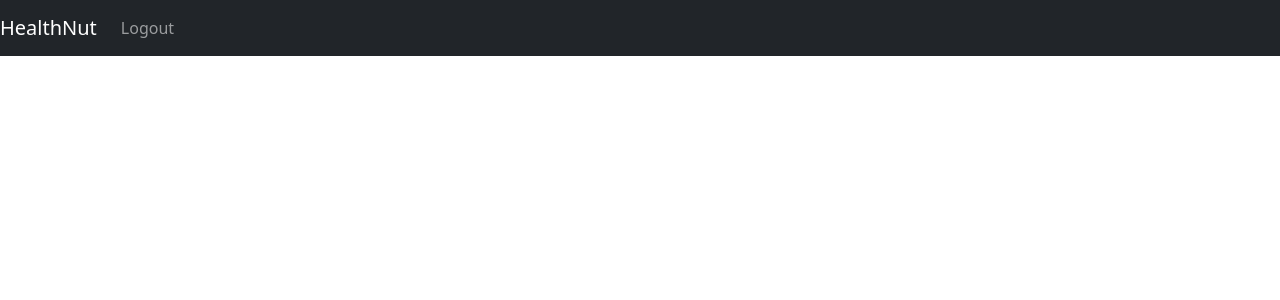
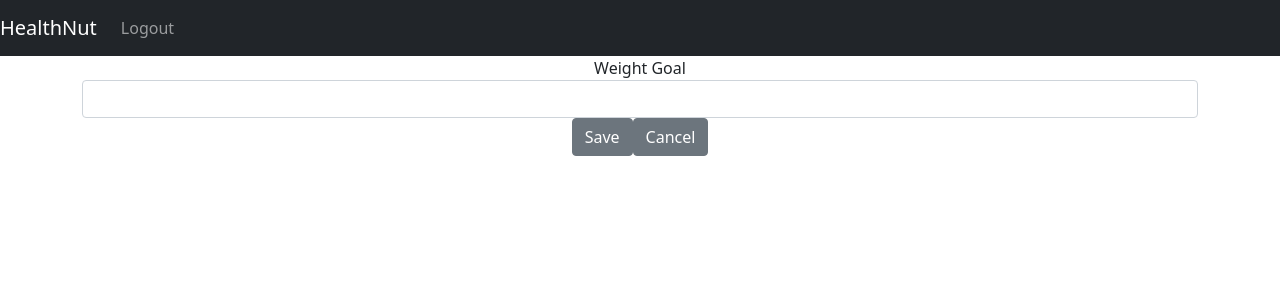
Before and after one commit to bvinson23/HealthNut, a React (Create React App) app in the folder HealthNut/HealthNut/client/: page /goals/edit/1 in a window 1280 px wide. Shown: the top 300 px of the page. Built offline with nearby package versions, Linux system fonts and the light colour scheme; no server answers; sample sign-in values are in the browser's storage.

Commit message:
goals can be updated

```diff
--- a/HealthNut/HealthNut/client/src/components/ApplicationViews.js
+++ b/HealthNut/HealthNut/client/src/components/ApplicationViews.js
@@ -5,9 +5,7 @@ import Register from "./Register";
 import MealList from "./meals/MealList";
 import NoteList from "./notes/NoteList";
 import WorkoutList from "./workouts/WorkoutList";
-import GoalList from "./goals/GoalList"
-import AddNewGoal from "./goals/GoalForm";
-// import EditExistingGoal from "./goals/GoalEditForm";
+import UpdateGoal from "./goals/GoalUpdateForm";
 import Dashboard from "./dashboards/Dashboard";
 import DashboardMealForm from "./dashboards/DashboardMealForm";
 import DashboardMealEdit from "./dashboards/DashboardMealEditForm";
@@ -69,17 +67,9 @@ const ApplicationViews = ({ isLoggedIn }) => {
                     {isLoggedIn ? <DashboardWorkoutEdit /> : <Redirect to="/login" />}
                 </Route>
 
-                <Route path="/goals" exact>
-                    {isLoggedIn ? <GoalList /> : <Redirect to="/login" />}
+                <Route path="/goals/edit/:id">
+                    {isLoggedIn ? <UpdateGoal /> : <Redirect to="/login" />}
                 </Route>
-
-                <Route path="/goals/add">
-                    {isLoggedIn ? <AddNewGoal /> : <Redirect to="/login" />}
-                </Route>
-
-                {/* <Route path="/goals/edit/:id">
-                    {isLoggedIn ? <EditExistingGoal /> : <Redirect to="/login" />}
-                </Route> */}
 
                 <Route path="/weight/add">
                     {isLoggedIn ? <DashboardWeighIn /> : <Redirect to="/login" />}
--- a/HealthNut/HealthNut/client/src/components/bigButtons/BigButtonsCard.js
+++ b/HealthNut/HealthNut/client/src/components/bigButtons/BigButtonsCard.js
@@ -1,5 +1,5 @@
 import React from "react";
-import { Card, CardBody, Button, Jumbotron, Col } from "reactstrap";
+import { Button, Jumbotron, Col } from "reactstrap";
 import { useHistory } from "react-router-dom";
 
 const BigButtons = () => {
--- a/HealthNut/HealthNut/client/src/components/goals/GoalCard.js
+++ b/HealthNut/HealthNut/client/src/components/goals/GoalCard.js
@@ -1,5 +1,5 @@
 import React from "react";
-import { Card, CardBody, Button } from "reactstrap";
+import { Card, CardBody, Button, Row } from "reactstrap";
 import { useHistory } from "react-router-dom";
 
 const Goal = ({ user, weight }) => {
@@ -9,9 +9,9 @@ const Goal = ({ user, weight }) => {
         <Card>
             <CardBody>
                 <div className="GoalList">
-                    <label style={{width: "10em" }}>Weight Goal: {user.goalWeight}</label>
-                    <label style={{width: "10em" }}>Current Weight: {weight?.currentWeight}</label>
-                    {/* <Button onClick={() => history.push(`/goals/edit/${user.id}`)} style={{width: "5em", marginLeft: ".5rem"}}>Update Goal</Button> */}
+                    <Row>Weight Goal: {user.goalWeight}</Row>
+                    <Row>Current Weight: {weight?.currentWeight}</Row>
+                    <Button onClick={() => history.push(`/goals/edit/${user.id}`)} style={{width: "5em", marginLeft: ".5rem"}}>Update Goal</Button>
                     <Button onClick={() => history.push("/weight/add")} style={{width: "5em", marginLeft: ".5rem"}}>Weigh In</Button>
                 </div>
             </CardBody>
--- a/HealthNut/HealthNut/client/src/components/goals/GoalList.js
+++ b/HealthNut/HealthNut/client/src/components/goals/GoalList.js
@@ -17,9 +17,7 @@ const GoalList = () => {
     };
 
     const getWeight = () => {
-        getRecentWeight().then(
-            weight.length === 0 ? setWeight(0) :
-        weight => setWeight(weight));
+        getRecentWeight().then(weight => setWeight(weight));
     };
 
     useEffect(() => {
--- a/HealthNut/HealthNut/client/src/components/goals/GoalForm.js
+++ b/HealthNut/HealthNut/client/src/components/goals/GoalUpdateForm.js
@@ -1,33 +1,38 @@
-import React, { useState } from "react";
+import React, { useEffect, useState } from "react";
 import { useHistory } from "react-router-dom";
-import { addGoal } from "../../modules/goalManager";
+import { getCurrentUser, updateCurrentUser } from "../../modules/authManager";
 import { Form, FormGroup, Button, Container } from "reactstrap";
 
-const AddNewGoal = () => {
-    const [goal, setGoal] = useState({
-        weight: 0,
-        targetDate: ""
-    });
+const UpdateGoal = () => {
+    const [user, setUser] = useState({});
 
     const history = useHistory();
 
+    const getUser = () => {
+        getCurrentUser().then(user => setUser(user));
+    };
+
     const handleInputChange = (evt) => {
-        const newGoal = { ...goal }
+        const editedUser = { ...user }
         let selectedValue = evt.target.value
-        newGoal[evt.target.id] = selectedValue
-        setGoal(newGoal)
+        editedUser[evt.target.id] = selectedValue
+        setUser(editedUser)
     };
 
     const handleSave = (click) => {
         click.preventDefault();
-        addGoal(goal)
-            .then(() => history.push("/goals"))
+        updateCurrentUser(user)
+            .then(() => history.push("/dashboard"))
     };
 
     const handleCancelSave = (click) => {
         click.preventDefault();
-        history.push("/goals")
+        history.push("/dashboard")
     };
+
+    useEffect(() => {
+        getUser()
+    }, []);
 
     return (
         <Container className="justified-content-center">
@@ -35,23 +40,12 @@ const AddNewGoal = () => {
                 <FormGroup>
                     <label>Weight Goal</label>
                     <input type="text"
-                        id="weight"
+                        id="goalWeight"
                         onChange={handleInputChange}
                         required
                         autoComplete="off"
                         className="form-control"
-                        placeholder="Weight Goal..."
-                        value={goal.weight} />
-                </FormGroup>
-                <FormGroup>
-                    <label>Target Date</label>
-                    <input type="date"
-                        id="targetDate"
-                        onChange={handleInputChange}
-                        required
-                        autoComplete="off"
-                        className="form-control"
-                        value={goal.targetDate} />
+                        defaultValue={user.goalWeight} />
                 </FormGroup>
             </Form>
             <Button className="article-btn"
@@ -63,4 +57,4 @@ const AddNewGoal = () => {
     )
 };
 
-export default AddNewGoal;
+export default UpdateGoal;
--- a/HealthNut/HealthNut/client/src/modules/authManager.js
+++ b/HealthNut/HealthNut/client/src/modules/authManager.js
@@ -43,6 +43,26 @@ export const getCurrentUser = () => {
   });
 };
 
+export const updateCurrentUser = (user) => {
+  return getToken().then((token) => {
+    return fetch(`${_apiUrl}/${user.id}`, {
+      method: "PUT",
+      headers: {
+        Authorization: `Bearer ${token}`,
+        "Content-Type": "application/json"
+      },
+      body: JSON.stringify(user)
+    }).then(res => {
+      if (res.ok) {
+        return;
+      } else if (res.status === 401) {
+        throw new Error("Unauthorized");
+      } else {
+        throw new Error("An unknown error occurred while updating the user.");
+      }
+    });
+  });
+};
 
 export const getToken = () => {
   const currentUser = firebase.auth().currentUser;
```
Also changed, not shown: 1 other file (tests, documents, lock files or other folders).
